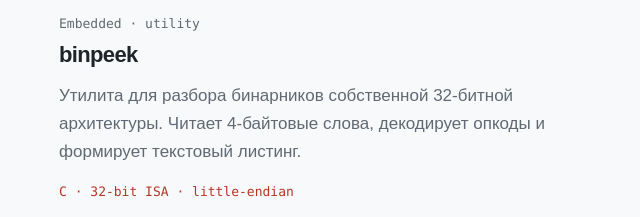
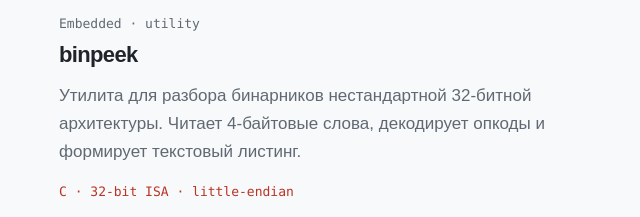
Before and after one commit to twoonemoon/twoonemoon.github.io, a plain HTML site: page index.html in a window 1280 px wide. Shown: the part 1789-2006 px from the top of the page, 596-1236 px from the left. Drawn offline with Linux system fonts and the light colour scheme.

Commit message:
Clarify custom ISA description

```diff
--- a/index.html
+++ b/index.html
@@ -62,7 +62,7 @@
       <a class="project-art" href="https://github.com/twoonemoon/binpeek" aria-label="binpeek: GitHub"><img src="assets/binpeek.svg" width="960" height="480" alt="" loading="lazy"></a>
       <div class="project-meta">Embedded · utility</div>
       <h3><a href="https://github.com/twoonemoon/binpeek">binpeek</a></h3>
-      <p><span class="ru">Утилита для разбора бинарников собственной 32-битной архитектуры. Читает 4-байтовые слова, декодирует опкоды и формирует текстовый листинг.</span><span class="en" lang="en">A binary inspection tool for a custom 32-bit architecture. Reads 4-byte words, decodes opcodes, and produces an annotated text listing.</span></p><p class="tech">C · 32-bit ISA · little-endian</p>
+      <p><span class="ru">Утилита для разбора бинарников нестандартной 32-битной архитектуры. Читает 4-байтовые слова, декодирует опкоды и формирует текстовый листинг.</span><span class="en" lang="en">A binary inspection tool for a custom 32-bit architecture. Reads 4-byte words, decodes opcodes, and produces an annotated text listing.</span></p><p class="tech">C · 32-bit ISA · little-endian</p>
       <a class="text-link" href="https://github.com/twoonemoon/binpeek"><span class="ru">Исходный код</span><span class="en" lang="en">Source code</span></a>
     </article></div>
     <p class="section-note"><span class="ru">Здесь самостоятельные проекты и инструменты. Подробности реализации и ограничения — в репозиториях.</span><span class="en" lang="en">Personal projects and tools. Implementation details and limitations live in their repositories.</span></p>
```
